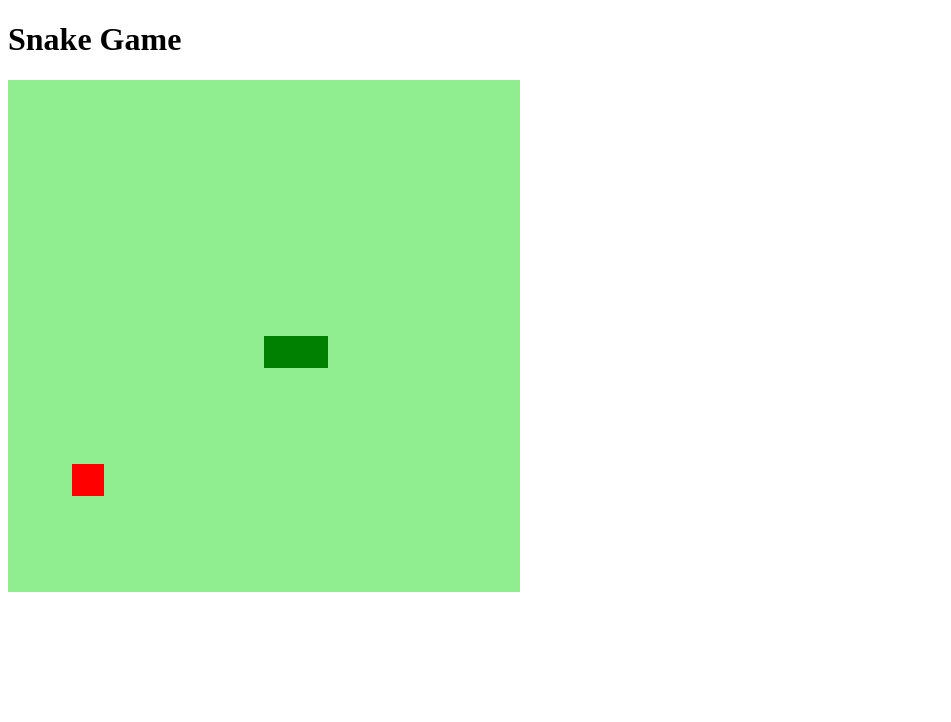
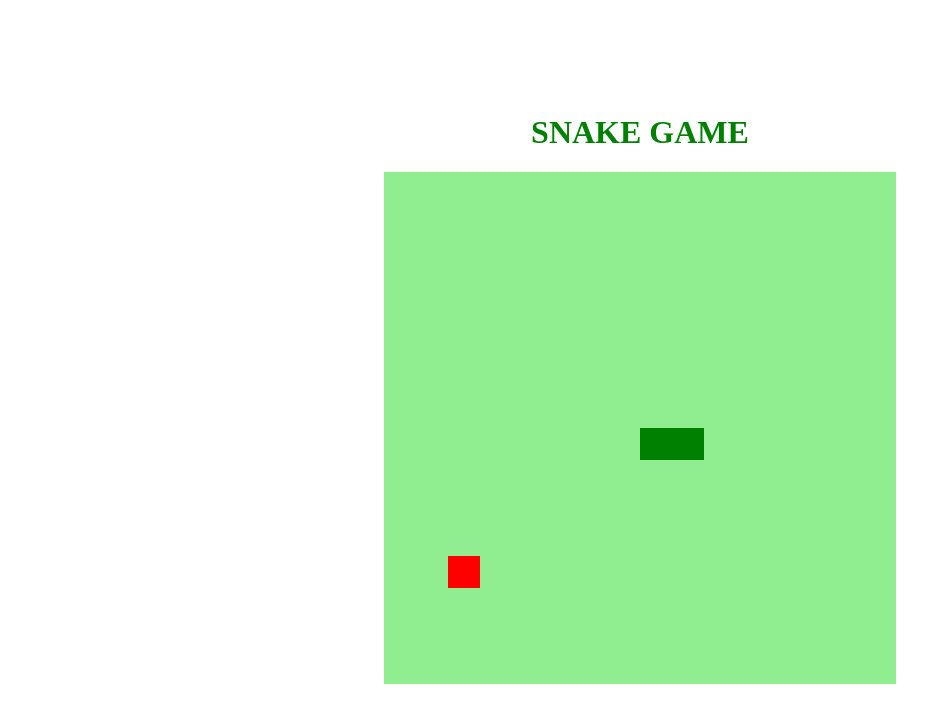
Before and after one commit to LuizPedroSM/snake-js, a plain HTML site: page index.html in a window 1280 px wide. Shown: the whole page, without its empty margins (0-951 px from the left). Drawn offline with Linux system fonts and the light colour scheme.

Commit message:
add style

```diff
--- a/index.html
+++ b/index.html
@@ -9,7 +9,7 @@
 </head>
 
 <body>
-    <h1>Snake Game</h1>
+    <h1>SNAKE GAME</h1>
     <canvas id="snake" width="512" height="512"></canvas>
     <script defer src="script.js"></script>
 </body>
--- a/style.css
+++ b/style.css
@@ -1,2 +1,8 @@
 body {
+    height: 95vh;
+    display: flex;
+    justify-content: center;
+    align-items: center;
+    flex-direction: column;
+    color: green;
 }
```
